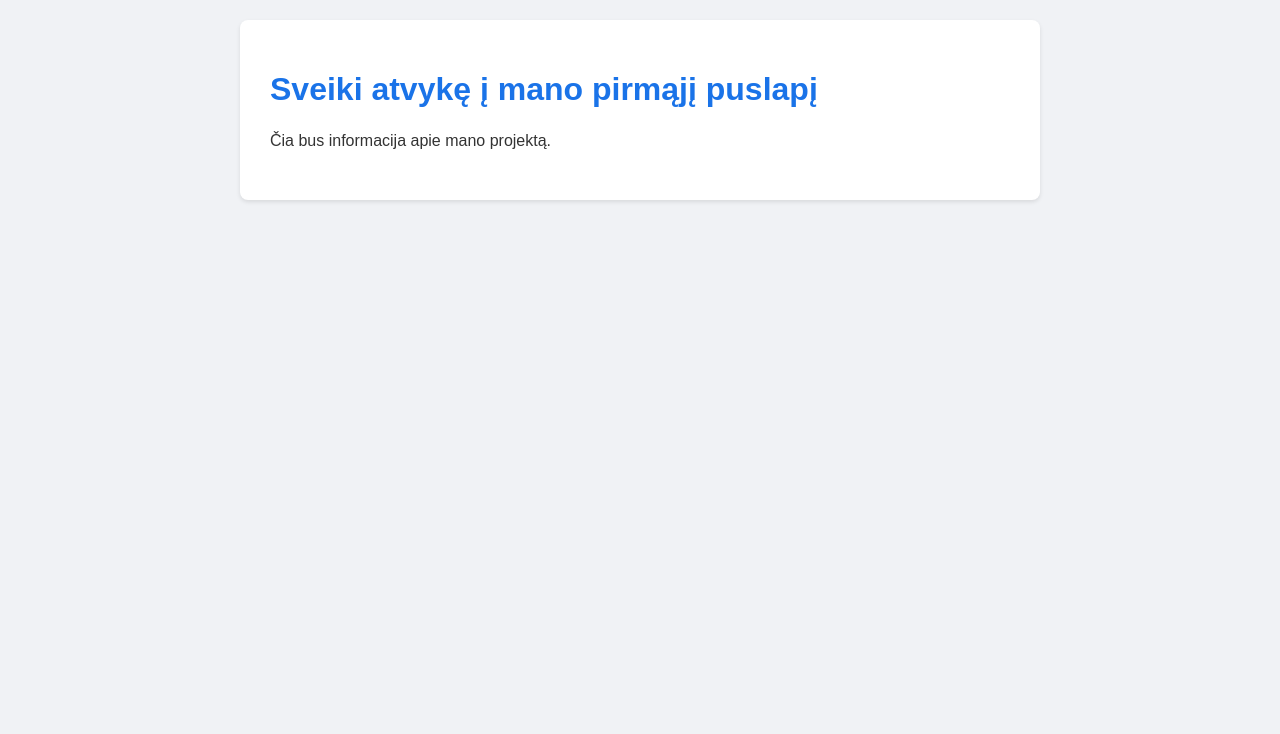
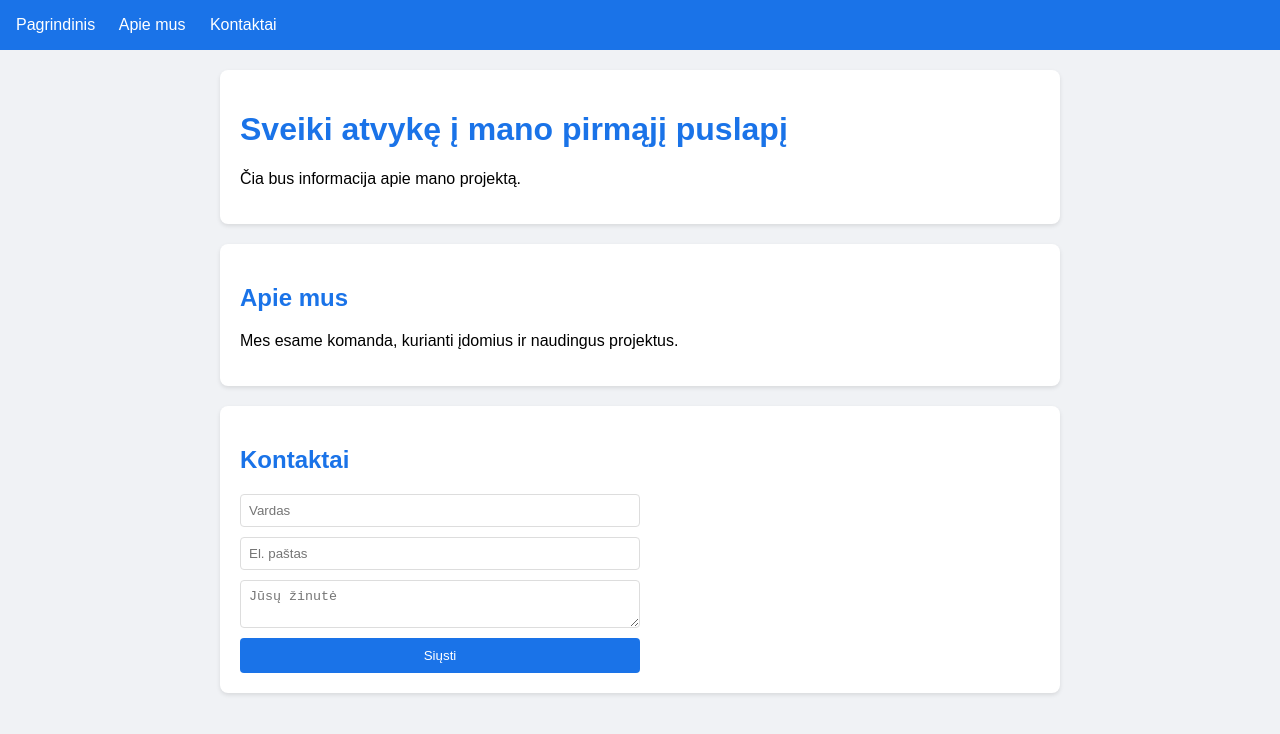
Before and after one commit to Ignatoxxx/my-first-webpage-test, a plain HTML site: page index.html in a window 1280 px wide. Drawn offline with Linux system fonts and the light colour scheme.

Commit message:
Pridėta nauja puslapio struktūra

```diff
--- a/index.html
+++ b/index.html
@@ -7,31 +7,75 @@
     <style>
         body {
             font-family: Arial, sans-serif;
-            max-width: 800px;
-            margin: 0 auto;
-            padding: 20px;
+            margin: 0;
+            padding: 0;
             background-color: #f0f2f5;
         }
+        nav {
+            background-color: #1a73e8;
+            padding: 1rem;
+        }
+        nav a {
+            color: white;
+            text-decoration: none;
+            margin-right: 20px;
+        }
         .container {
+            max-width: 800px;
+            margin: 20px auto;
+            padding: 20px;
             background-color: white;
-            padding: 30px;
             border-radius: 8px;
             box-shadow: 0 2px 4px rgba(0,0,0,0.1);
         }
-        h1 {
+        h1, h2 {
             color: #1a73e8;
-            margin-bottom: 20px;
         }
-        p {
-            line-height: 1.6;
-            color: #333;
+        .contact-form {
+            display: grid;
+            gap: 10px;
+            max-width: 400px;
+        }
+        input, textarea {
+            padding: 8px;
+            border: 1px solid #ddd;
+            border-radius: 4px;
+        }
+        button {
+            background-color: #1a73e8;
+            color: white;
+            border: none;
+            padding: 10px 20px;
+            border-radius: 4px;
+            cursor: pointer;
         }
     </style>
 </head>
 <body>
-    <div class="container">
+    <nav>
+        <a href="#pagrindinis">Pagrindinis</a>
+        <a href="#apie">Apie mus</a>
+        <a href="#kontaktai">Kontaktai</a>
+    </nav>
+
+    <div class="container" id="pagrindinis">
         <h1>Sveiki atvykę į mano pirmąjį puslapį</h1>
         <p>Čia bus informacija apie mano projektą.</p>
     </div>
+
+    <div class="container" id="apie">
+        <h2>Apie mus</h2>
+        <p>Mes esame komanda, kurianti įdomius ir naudingus projektus.</p>
+    </div>
+
+    <div class="container" id="kontaktai">
+        <h2>Kontaktai</h2>
+        <form class="contact-form">
+            <input type="text" placeholder="Vardas">
+            <input type="email" placeholder="El. paštas">
+            <textarea placeholder="Jūsų žinutė"></textarea>
+            <button type="submit">Siųsti</button>
+        </form>
+    </div>
 </body>
 </html>
```
